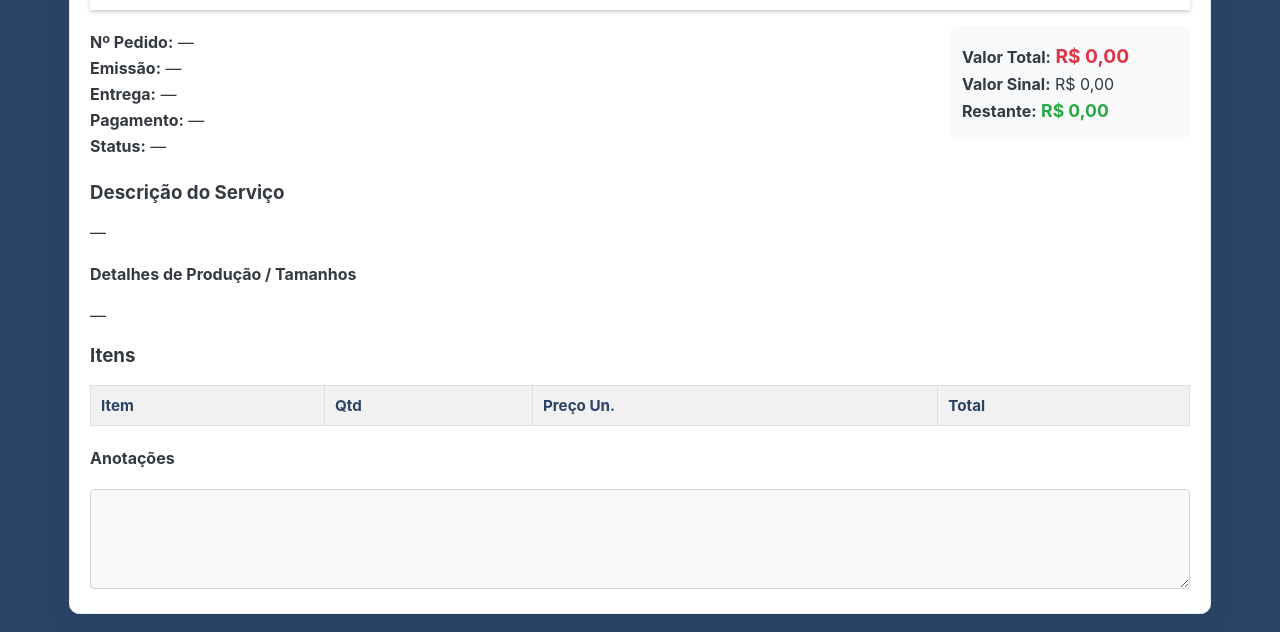
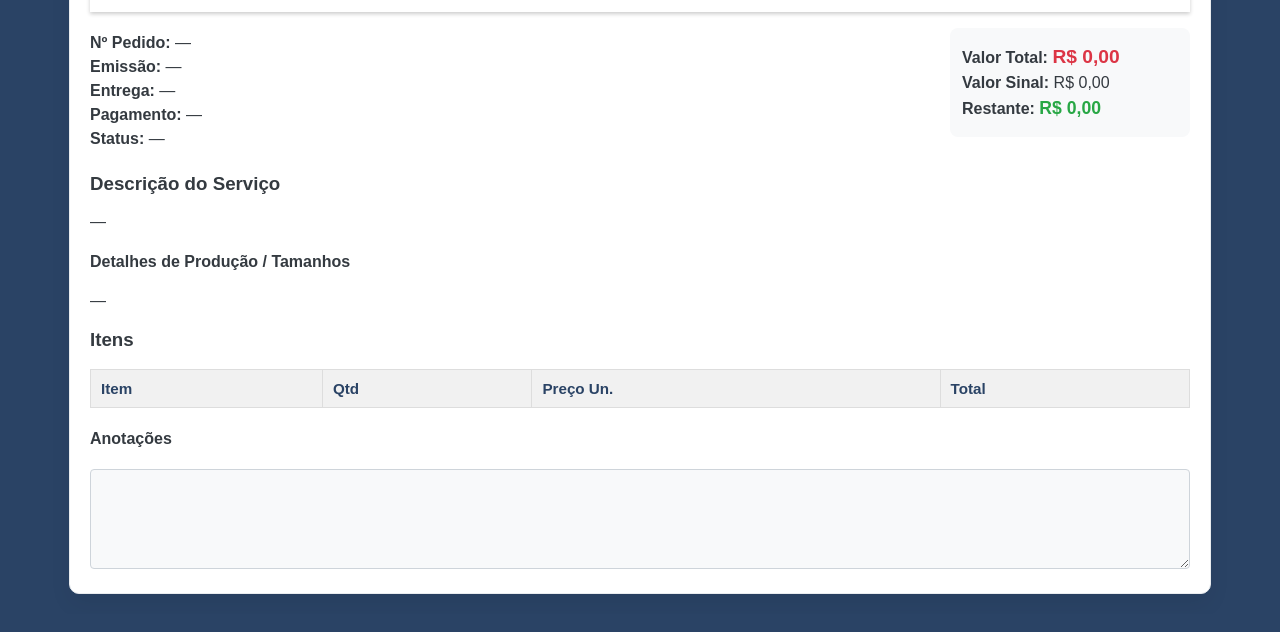
Before and after one commit to sergio-pj/sft-frontend, a website: page os.html in a window 1280 px wide. Shown: the part 230-862 px from the top of the page. Drawn offline with Linux system fonts and the light colour scheme.

Commit message:
style(os): load global style before os.css and remove clientes.css include

```diff
--- a/os.html
+++ b/os.html
@@ -3,9 +3,8 @@
 <head>
     <meta charset="utf-8">
     <title>Ordem de Serviço</title>
+    <link rel="stylesheet" href="css/style.css">
     <link rel="stylesheet" href="css/os.css">
-    <link rel="stylesheet" href="css/style.css">
-    <link rel="stylesheet" href="css/clientes.css">
     <meta name="viewport" content="width=device-width,initial-scale=1">
 </head>
 <body>
```
